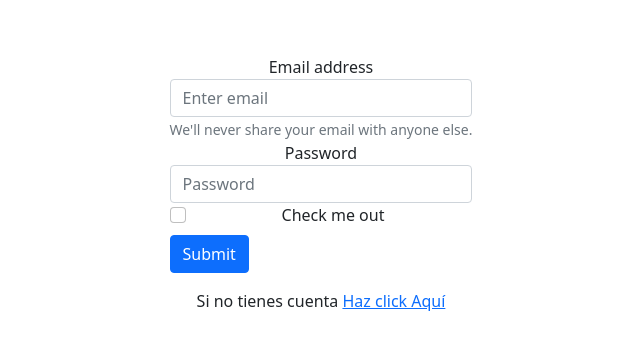
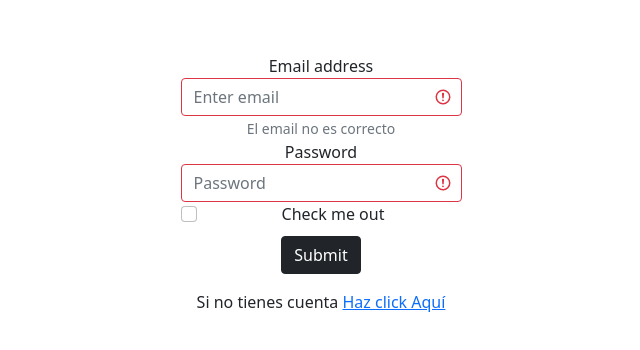
Before and after one commit to youssef-4/Dimension-time, an Angular app: page /login in a window 1280 px wide. Shown: the part 216-566 px from the top of the page, without its empty margins (319-959 px from the left). Built offline with nearby package versions, Linux system fonts and the light colour scheme.

Commit message:
Subo cambios de verificación de formularios de login

```diff
--- a/src/app/app.module.ts
+++ b/src/app/app.module.ts
@@ -8,6 +8,7 @@ import { RegisterComponent } from './components/register/register.component';
 import { TimeTaskComponent } from './components/time-task/time-task.component';
 import { ListTaskComponent } from './components/list-task/list-task.component';
 import { HomeComponent } from './components/home/home.component';
+import { ReactiveFormsModule } from '@angular/forms';
 
 @NgModule({
   declarations: [
@@ -21,7 +22,8 @@ import { HomeComponent } from './components/home/home.component';
   ],
   imports: [
     BrowserModule,
-    AppRoutingModule
+    AppRoutingModule,
+    ReactiveFormsModule
   ],
   providers: [],
   bootstrap: [AppComponent]
--- a/src/app/components/login/login.component.html
+++ b/src/app/components/login/login.component.html
@@ -1,19 +1,28 @@
 <div class="d-flex justify-content-center align-items-center h-100 d-inline-block">
-  <form>
+  <form [formGroup]="loginForm" (ngSubmit)="submitForm()">
+    <!--class="was-validated"-->
     <div class="form-group">
-      <label for="exampleInputEmail1">Email address</label>
-      <input type="email" class="form-control" id="exampleInputEmail1" aria-describedby="emailHelp" placeholder="Enter email">
-      <small id="emailHelp" class="form-text text-muted">We'll never share your email with anyone else.</small>
+      <label for="email">Email address</label>
+      <input type="email" class="form-control" id="exampleInputEmail1" aria-describedby="emailHelp"
+        placeholder="Enter email" [formControlName]="'email'"
+        [ngClass]="loginForm.get('email')?.status =='INVALID' ? 'is-invalid' : 'is-valid'">
+      <small id="emailHelp" class="form-text text-muted">El email no es correcto</small>
+
     </div>
     <div class="form-group">
-      <label for="exampleInputPassword1">Password</label>
-      <input type="password" class="form-control" id="exampleInputPassword1" placeholder="Password">
+      <label for="password">Password</label>
+      <input type="password" class="form-control" id="exampleInputPassword1" placeholder="Password"
+        [formControlName]="'password'"
+        [ngClass]="loginForm.get('password')?.status =='INVALID' ? 'is-invalid' : 'is-valid'">
     </div>
     <div class="form-check">
       <input type="checkbox" class="form-check-input" id="exampleCheck1">
       <label class="form-check-label" for="exampleCheck1">Check me out</label>
     </div>
-    <button type="submit" class="btn btn-primary d-block mt-2 mb-3">Submit</button>
+    <div class="text-center w-100">
+      <button type="submit" class="btn btn-dark d-inline mt-2 mb-3">Submit</button>
+      <!--[disabled]="!loginForm.valid" -->
+    </div>
     <span class="text-dark">Si no tienes cuenta </span>
     <a [routerLink]="['/register']">Haz click Aquí</a>
   </form>
--- a/src/app/components/login/login.component.ts
+++ b/src/app/components/login/login.component.ts
@@ -1,4 +1,5 @@
 import { Component, OnInit } from '@angular/core';
+import { FormGroup, FormControl, Validators, FormBuilder } from '@angular/forms';
 
 @Component({
   selector: 'app-login',
@@ -6,10 +7,30 @@ import { Component, OnInit } from '@angular/core';
   styleUrls: ['./login.component.css']
 })
 export class LoginComponent implements OnInit {
+  submitted = false;
 
-  constructor() { }
+  loginForm = new FormGroup({
+    email: new FormControl('', [Validators.required, Validators.pattern("^[a-z0-9._%+-]+@[a-z0-9.-]+\\.[a-z]{2,4}$")]   ),
+    password: new FormControl('', [Validators.required, Validators.minLength(6)])
+  });
+
+  submitForm(){
+    this.loggerFormInfo();
+  }
+
+  loggerFormInfo(){
+    console.log("---------------------------------------------------");
+    this.loginForm.get('email')?.status === 'VALID' ? console.log("Email OK") : console.error("Email KO");
+    this.loginForm.get('password')?.status === 'VALID' ? console.log("Password OK") : console.error("Password KO");
+    /* Form Validation */
+    this.loginForm?.status === 'VALID' ? console.log("Form OK") : console.error("Form KO");
+    console.log("---------------------------------------------------");
+  }
+
+  constructor(formBuilder : FormBuilder) { }
 
   ngOnInit(): void {
+
   }
 
 }
--- a/src/app/components/register/register.component.html
+++ b/src/app/components/register/register.component.html
@@ -1,25 +1,26 @@
-<form action="">
+<form [formGroup]="registerForm">
 
   <!--Name-->
   <div class="form-group">
     <label for="inputEmail4">Name:</label>
-    <input type="text" class="form-control mb-3" id="inputEmail4" placeholder="Input your name">
+    <input
+    type="text" class="form-control mb-3" id="inputEmail4" placeholder="Input your name" formControlName="name">
   </div>
 
   <!--Email-->
   <div class="form-group mb-3">
     <label for="inputEmail4">Email</label>
-    <input type="email" class="form-control" id="inputEmail4" placeholder="Input your email">
+    <input type="email" class="form-control" id="inputEmail4" placeholder="Input your email" formControlName="email">
   </div>
 
   <!--Password & Confirm Password-->
     <div class="form-group mb-3">
       <label for="inputEmail4">Password</label>
-      <input type="password" class="form-control" placeholder="Input password">
+      <input type="password" class="form-control" placeholder="Input password" formControlName="password1">
     </div>
     <div class="form-group mb-3">
       <label for="inputEmail4">Confirm Password</label>
-      <input type="password" class="form-control" placeholder="Repeat password">
+      <input type="password" class="form-control" placeholder="Repeat password" formControlName="password1">
     </div>
 
   <!--Send form Buttom-->
--- a/src/app/components/register/register.component.ts
+++ b/src/app/components/register/register.component.ts
@@ -1,4 +1,5 @@
 import { Component, OnInit } from '@angular/core';
+import { FormControl, FormGroup, Validators } from '@angular/forms';
 
 @Component({
   selector: 'app-register',
@@ -6,7 +7,12 @@ import { Component, OnInit } from '@angular/core';
   styleUrls: ['./register.component.css']
 })
 export class RegisterComponent implements OnInit {
-
+  registerForm = new FormGroup({
+    name: new FormControl('', Validators.required),
+    email: new FormControl('', Validators.required),
+    password1: new FormControl('', Validators.required),
+    password2: new FormControl('', Validators.required)
+  });
   constructor() { }
 
   ngOnInit(): void {
```
